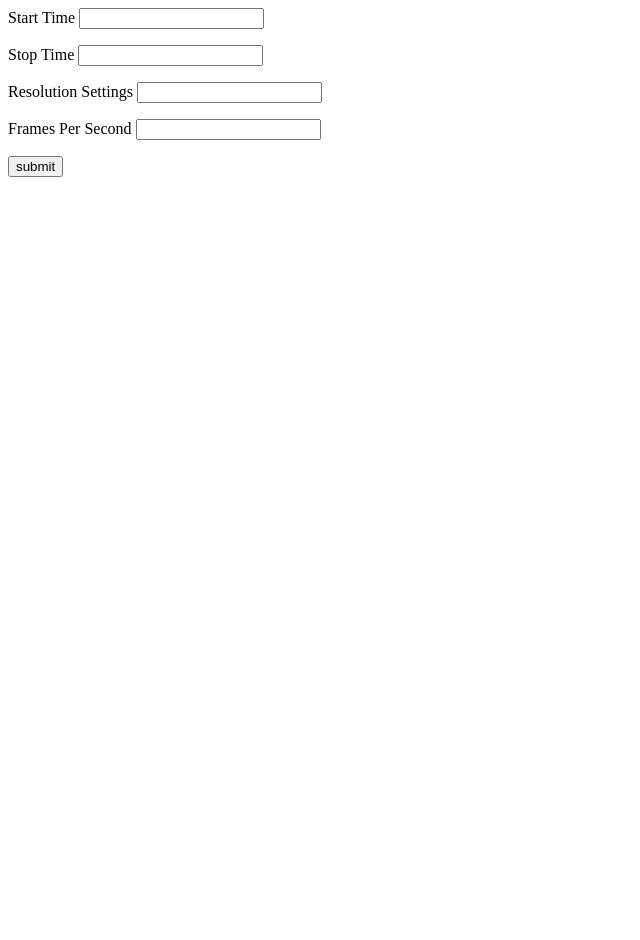
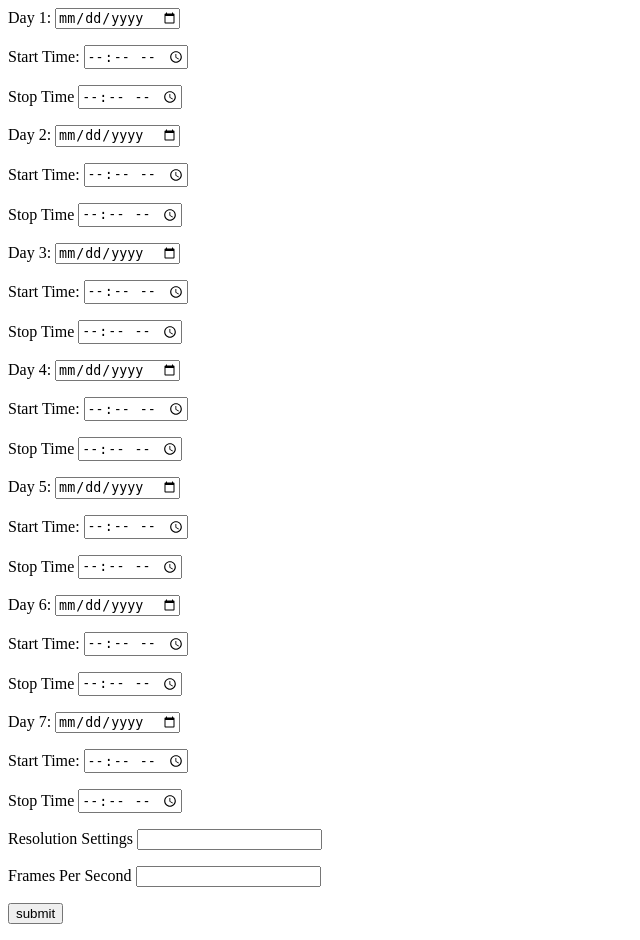
Before and after one commit to rajatj9/Interface-for-Controlling-Pi-Camera, a Flask app: page / in a window 1280 px wide. Shown: the whole page, without its empty margins (0-640 px from the left). Before the commit the page ends 177 px from the top, so only its background shows below. Run offline with Flask 2, Linux system fonts and the light colour scheme.

Commit message:
Changed Input Types

```diff
--- a/app.py
+++ b/app.py
@@ -10,9 +10,12 @@ def student():
 def result():
    if request.method == 'POST':
       result = request.form
-      return jsonify(result)
-      # Instead make a post request to a different end point of the app.
+      with open('data.json', 'w') as outfile:
+          json.dump(result, outfile)
+
+      # Instead make a posst request to a different end point of the app.
       # Running the python scripts on the different endpoint.
+      return "Done"
 
 if __name__ == '__main__':
    app.run(debug = True)
--- /dev/null
+++ b/data.json
@@ -0,0 +1 @@
+{"day1": "2388-08-02", "start_time_1": "08:37", "stop_time_1": "", "day2": "", "start_time_2": "", "stop_time_2": "", "day3": "", "start_time_3": "", "stop_time_3": "", "day4": "", "start_time_4": "", "stop_time_4": "", "day5": "", "start_time_5": "", "stop_time_5": "", "start_time_6": "", "day7": "", "start_time_7": "", "stop_time_7": "", "Resolution Settings": "", "Frames Per Second": ""}
--- a/templates/parameters.html
+++ b/templates/parameters.html
@@ -1,8 +1,34 @@
 <html>
    <body>
       <form action = "http://localhost:5000/result" method = "POST">
-         <p>Start Time <input type = "text" name = "Start Time" /></p>
-         <p>Stop Time <input type = "text" name = "Stop Time" /></p>
+         <p>Day 1:  <input type = "date" name = "day1" /></p>
+         <p>     </p> <p>Start Time: <input type = "time" name = "start_time_1" /></p>
+         <p>     </p><p>Stop Time <input type = "time" name = "stop_time_1" /></p>
+
+         <p>Day 2:  <input type = "date" name = "day2" /></p>
+         <p>     </p> <p>Start Time: <input type = "time" name = "start_time_2" /></p>
+         <p>     </p><p>Stop Time <input type = "time" name = "stop_time_2" /></p>
+
+         <p>Day 3:  <input type = "date" name = "day3" /></p>
+         <p>     </p> <p>Start Time: <input type = "time" name = "start_time_3" /></p>
+         <p>     </p><p>Stop Time <input type = "time" name = "stop_time_3" /></p>
+
+         <p>Day 4:  <input type = "date" name = "day4" /></p>
+         <p>     </p> <p>Start Time: <input type = "time" name = "start_time_4" /></p>
+         <p>     </p><p>Stop Time <input type = "time" name = "stop_time_4" /></p>
+
+         <p>Day 5:  <input type = "date" name = "day5" /></p>
+         <p>     </p> <p>Start Time: <input type = "time" name = "start_time_5" /></p>
+         <p>     </p><p>Stop Time <input type = "time" name = "stop_time_5" /></p>
+
+         <p>Day 6:  <input type = "date" name = "day5" /></p>
+         <p>     </p> <p>Start Time: <input type = "time" name = "start_time_6" /></p>
+         <p>     </p><p>Stop Time <input type = "time" name = "stop_time_5" /></p>
+
+         <p>Day 7:  <input type = "date" name = "day7" /></p>
+         <p>     </p> <p>Start Time: <input type = "time" name = "start_time_7" /></p>
+         <p>     </p><p>Stop Time <input type = "time" name = "stop_time_7" /></p>
+
          <p>Resolution Settings <input type = "text" name = "Resolution Settings" /></p>
          <p>Frames Per Second <input type ="text" name = "Frames Per Second" /></p>
          <p><input type = "submit" value = "submit" /></p>
```
